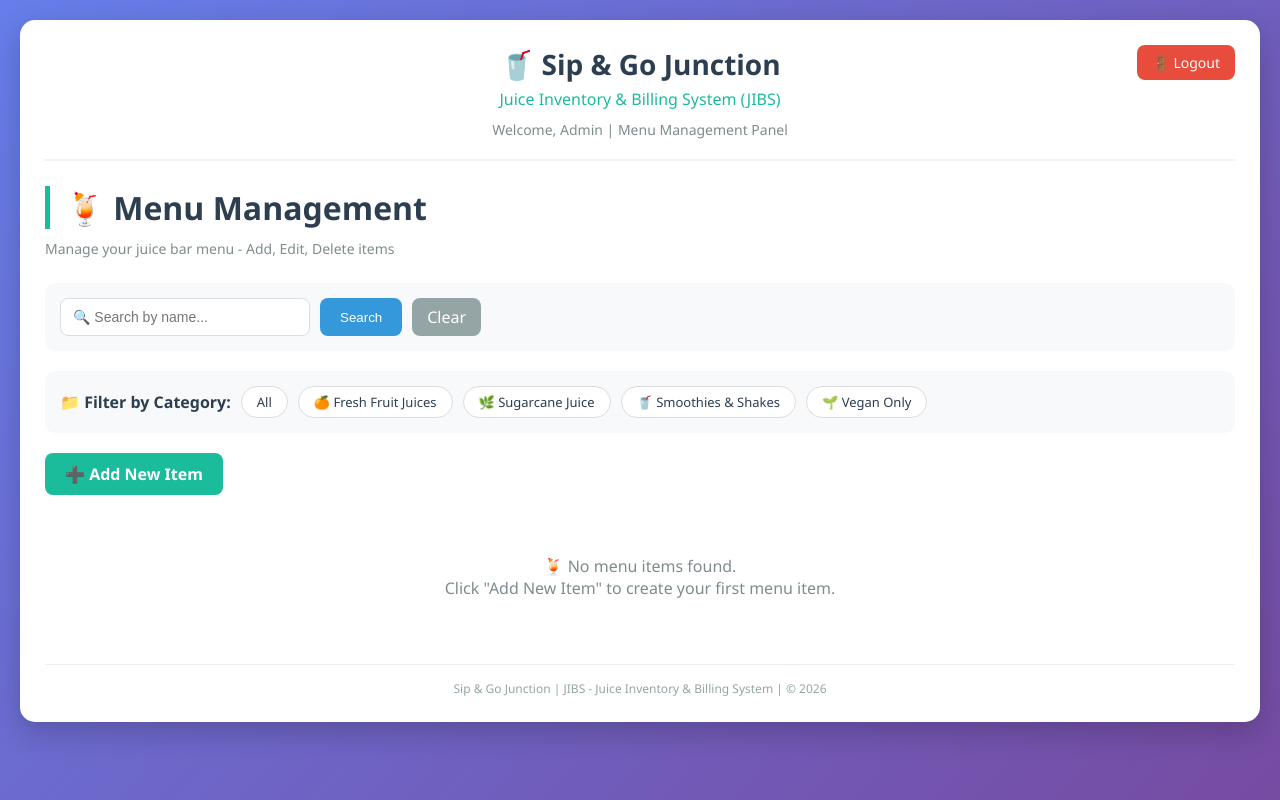
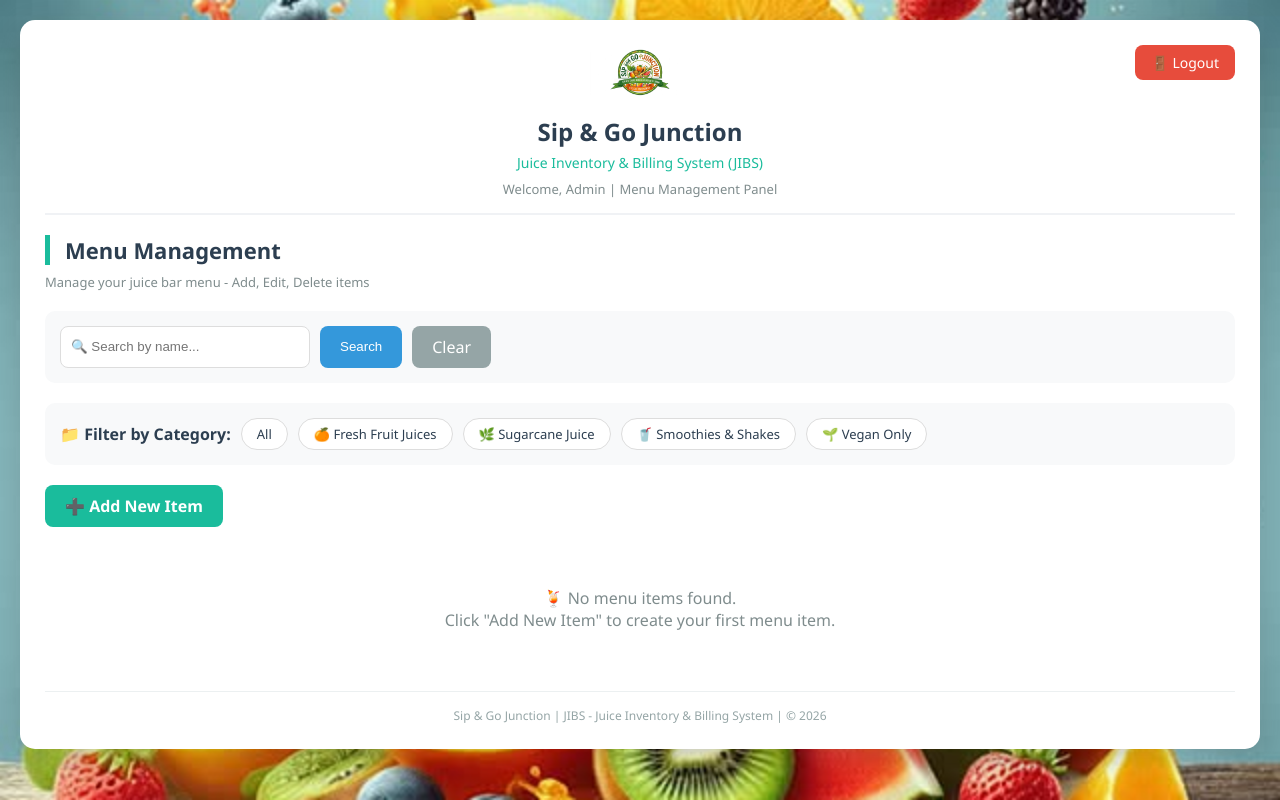
Before and after one commit to Yadhunath066/JIBS-Juice-Inventory-and-Billing-System, a Flask app: template templates/menu_list.html in a window 1280 px wide. Run offline with Flask 3, Linux system fonts and the light colour scheme; the template is opened without the code that fills it, so the values that code supplies are empty.

Commit message:
Monika: Updated login pages, removed duplicates, cleaned up menu management UI

```diff
--- a/templates/menu_list.html
+++ b/templates/menu_list.html
@@ -2,6 +2,7 @@
 <html>
 <head>
     <title>JIBS - Menu Management | Sip & Go Junction</title>
+    <meta name="viewport" content="width=device-width, initial-scale=1.0">
     <style>
         * {
             margin: 0;
@@ -11,7 +12,10 @@
 
         body {
             font-family: 'Segoe UI', Tahoma, Geneva, Verdana, sans-serif;
-            background: linear-gradient(135deg, #667eea 0%, #764ba2 100%);
+            background-image: url('/static/menu-bg.jpg');
+            background-size: cover;
+            background-attachment: fixed;
+            background-position: center;
             min-height: 100vh;
             padding: 20px;
         }
@@ -25,13 +29,25 @@
             padding: 25px;
         }
 
-        /* Header with logo */
+        /* Logo styles */
+        .logo-container {
+            text-align: center;
+            margin-bottom: 10px;
+        }
+
+        .logo {
+            max-width: 100px;
+            height: auto;
+            border-radius: 10px;
+        }
+
+        /* Header */
         .header {
+            position: relative;
             text-align: center;
-            margin-bottom: 25px;
-            padding-bottom: 20px;
+            margin-bottom: 20px;
+            padding-bottom: 15px;
             border-bottom: 2px solid #f0f2f5;
-            position: relative;
         }
 
         .logout-btn {
@@ -41,7 +57,7 @@
             background: #e74c3c;
             color: white;
             text-decoration: none;
-            padding: 8px 15px;
+            padding: 8px 16px;
             border-radius: 8px;
             font-size: 14px;
         }
@@ -51,60 +67,63 @@
         }
 
         .shop-name {
-            font-size: 28px;
+            font-size: 24px;
             font-weight: bold;
             color: #2c3e50;
         }
 
         .system-name {
-            font-size: 16px;
+            font-size: 14px;
             color: #1abc9c;
             margin-top: 5px;
         }
 
         .welcome {
-            font-size: 14px;
+            font-size: 13px;
             color: #7f8c8d;
-            margin-top: 10px;
+            margin-top: 8px;
         }
 
         h1 {
             color: #2c3e50;
-            margin-bottom: 10px;
+            margin-bottom: 8px;
             border-left: 5px solid #1abc9c;
             padding-left: 15px;
+            font-size: 22px;
         }
 
         .subtitle {
             color: #7f8c8d;
-            margin-bottom: 25px;
-            font-size: 14px;
+            margin-bottom: 20px;
+            font-size: 13px;
         }
 
+        /* Search Box */
         .search-box {
             background: #f8f9fa;
             padding: 15px;
             border-radius: 10px;
             margin-bottom: 20px;
+        }
+
+        .search-box form {
             display: flex;
             gap: 10px;
-            align-items: center;
             flex-wrap: wrap;
         }
 
         .search-box input {
-            padding: 8px 12px;
+            padding: 10px;
             border: 1px solid #ddd;
             border-radius: 8px;
             width: 250px;
-            font-size: 14px;
         }
 
         .search-box button {
             background: #3498db;
             color: white;
             border: none;
-            padding: 8px 20px;
+            padding: 10px 20px;
             border-radius: 8px;
             cursor: pointer;
         }
@@ -113,10 +132,11 @@
             background: #95a5a6;
             color: white;
             text-decoration: none;
-            padding: 8px 15px;
+            padding: 10px 20px;
             border-radius: 8px;
         }
 
+        /* Filter Buttons */
         .filter {
             background: #f8f9fa;
             padding: 15px;
@@ -140,15 +160,14 @@
             border-radius: 20px;
             color: #2c3e50;
             font-size: 13px;
-            transition: 0.3s;
         }
 
         .filter a:hover {
             background: #1abc9c;
             color: white;
-            border-color: #1abc9c;
         }
 
+        /* Add Button */
         .add-btn {
             display: inline-block;
             background: #1abc9c;
@@ -164,12 +183,15 @@
             background: #16a085;
         }
 
+        /* Table */
+        .table-wrapper {
+            overflow-x: auto;
+        }
+
         table {
             width: 100%;
             border-collapse: collapse;
             background: white;
-            border-radius: 10px;
-            overflow: hidden;
         }
 
         th {
@@ -208,13 +230,9 @@
             text-decoration: none;
         }
 
-        .edit-link:hover, .delete-link:hover {
-            text-decoration: underline;
-        }
-
         .footer {
             text-align: center;
-            margin-top: 25px;
+            margin-top: 20px;
             padding-top: 15px;
             border-top: 1px solid #ecf0f1;
             color: #95a5a6;
@@ -226,22 +244,50 @@
             padding: 40px;
             color: #7f8c8d;
         }
+
+        @media screen and (max-width: 768px) {
+            body {
+                padding: 10px;
+            }
+
+            .container {
+                padding: 15px;
+            }
+
+            .shop-name {
+                font-size: 18px;
+            }
+
+            .logo {
+                max-width: 60px;
+            }
+
+            th, td {
+                padding: 6px;
+                font-size: 11px;
+            }
+        }
     </style>
 </head>
 <body>
     <div class="container">
         <div class="header">
             <a href="/admin/logout" class="logout-btn" onclick="return confirm('Logout from admin panel?')">🚪 Logout</a>
-            <div class="shop-name">🥤 Sip & Go Junction</div>
+
+            <div class="logo-container">
+                <img src="/static/logo.jpg" alt="Sip & Go Logo" class="logo">
+            </div>
+
+            <div class="shop-name">Sip & Go Junction</div>
             <div class="system-name">Juice Inventory & Billing System (JIBS)</div>
             <div class="welcome">Welcome, Admin | Menu Management Panel</div>
         </div>
 
-        <h1>🍹 Menu Management</h1>
+        <h1> Menu Management</h1>
         <div class="subtitle">Manage your juice bar menu - Add, Edit, Delete items</div>
 
         <div class="search-box">
-            <form method="GET" action="/admin/menu" style="display: flex; gap: 10px;">
+            <form method="GET" action="/admin/menu">
                 <input type="text" name="search" placeholder="🔍 Search by name..." value="{{ request.args.get('search', '') }}">
                 <button type="submit">Search</button>
                 <a href="/admin/menu">Clear</a>
@@ -259,6 +305,7 @@
 
         <a href="/admin/menu/add" class="add-btn">➕ Add New Item</a>
 
+        <div class="table-wrapper">
             {% if items %}
             <table>
                 <thead>
@@ -299,6 +346,7 @@
                 <p>Click "Add New Item" to create your first menu item.</p>
             </div>
             {% endif %}
+        </div>
 
         <div class="footer">
             Sip & Go Junction | JIBS - Juice Inventory & Billing System | © 2026
```
Also changed, not shown: templates/admin_login.html (+0 -8 lines), templates/login.html (+8 -1 lines), templates/menu.html (+34 -5 lines), menu.db, static/logo.jpg (added), static/menu-bg.jpg (added), templates/images/menu-bg.jpg (added), 1 other file. Lines whose indentation alone changed are shown as unchanged.
